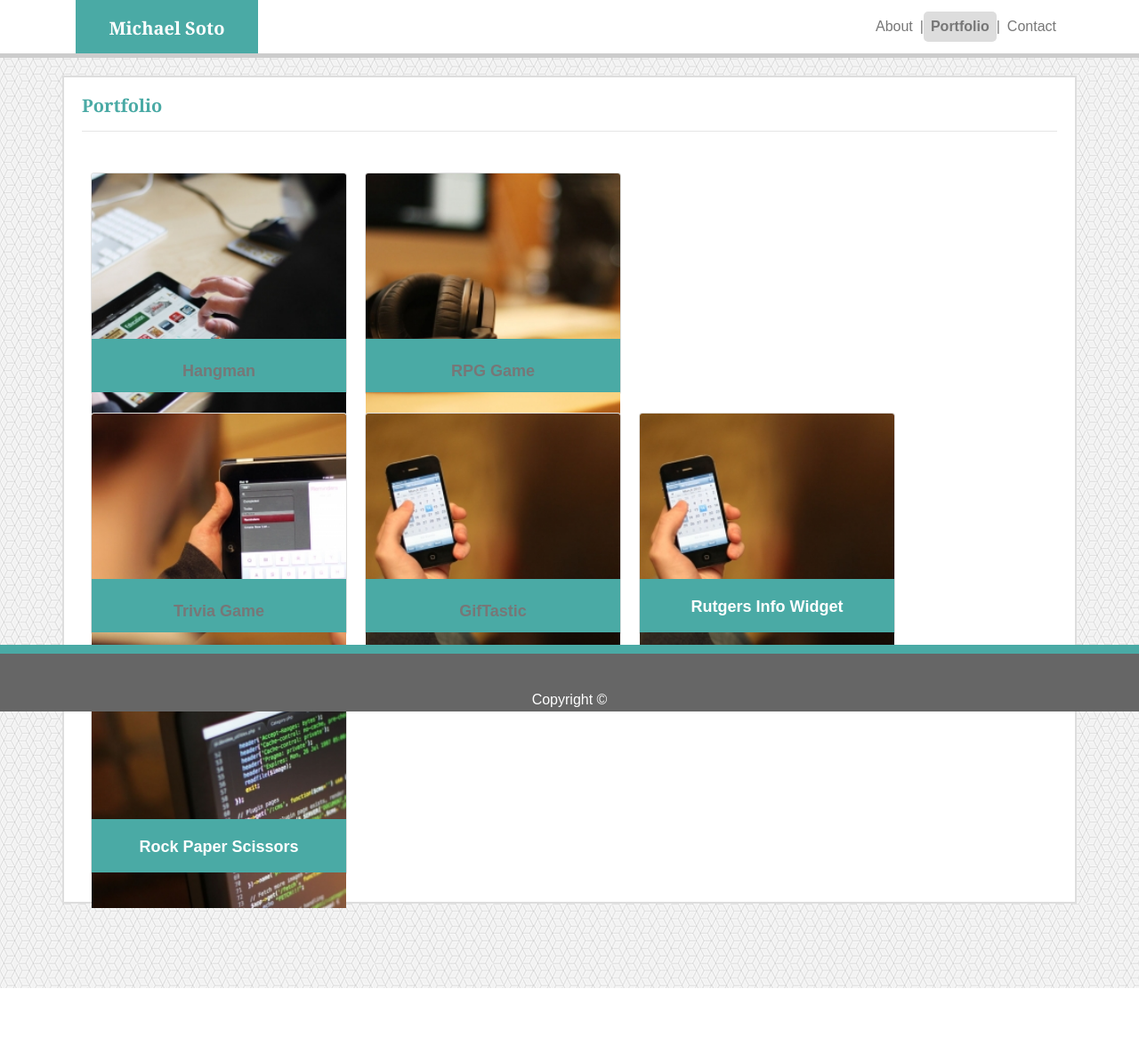
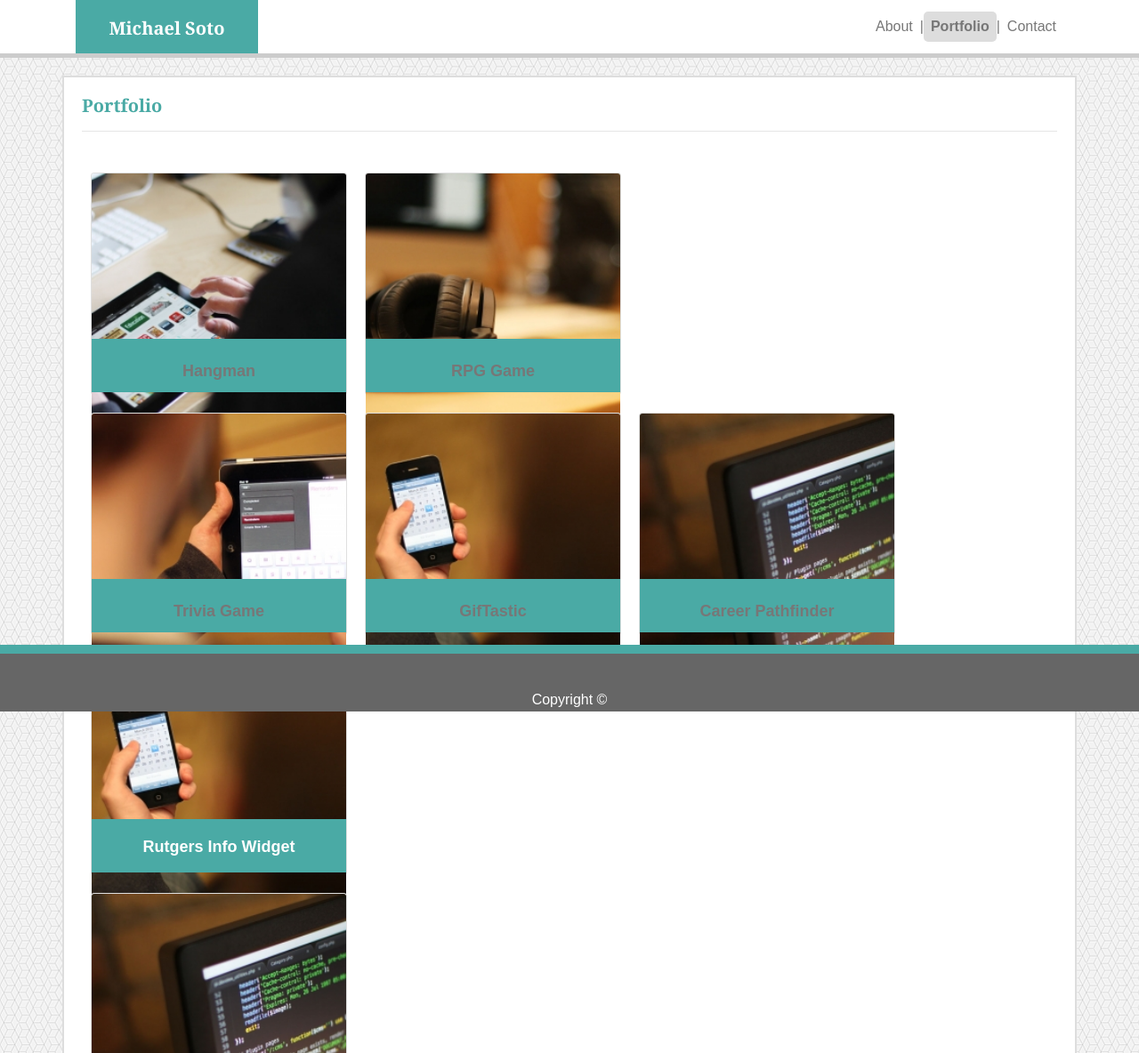
Before and after one commit to KirdMNKY/Bootstrap-Portfolio, a plain HTML site: page portfolio.html in a window 1280 px wide. Shown: the top 1184 px of the page at 89% size. Before the commit the page ends 1111 px from the top, so only its background shows below. Drawn offline with nearby package versions, Linux system fonts and the light colour scheme.

Commit message:
added project 1

```diff
--- a/portfolio.html
+++ b/portfolio.html
@@ -80,6 +80,12 @@
                             </div>
                         </div>
                         <div class="card clearfix" style="width: 18rem;">
+                            <img class="card-img-top" src="assets/images/codeScreen.jpg?text=Image cap" alt="Card image cap">
+                            <div class="card-body">
+                                <p class="card-text"><a href="https://kirdmnky.github.io/project-one/">Career Pathfinder</a></p>
+                            </div>
+                        </div>
+                        <div class="card clearfix" style="width: 18rem;">
                             <img class="card-img-top" src="assets/images/appPhone.jpg?text=Image cap" alt="Card image cap">
                             <div class="card-body">
                                 <p class="card-text">Rutgers Info Widget</p>
```
